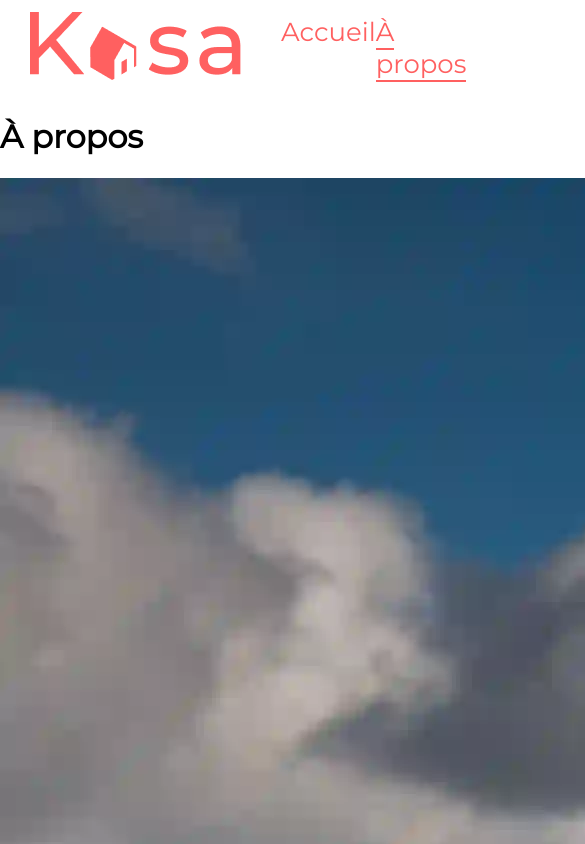
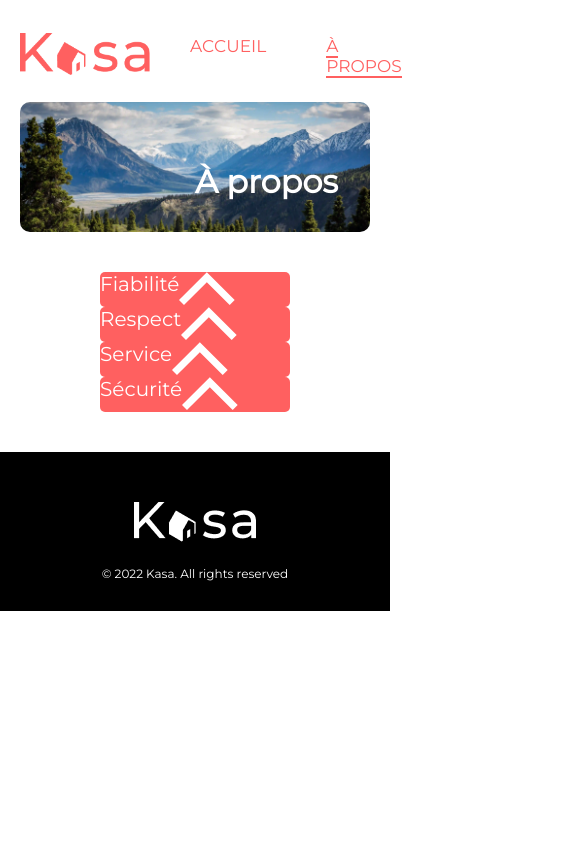
Before and after one commit to Mbformation/P11-Kasa, a React (Create React App) app: page /about in a window 390 px wide. Shown: the top 844 px of the page, 585 px wide, since content can reach past the window. Built offline with nearby package versions, Linux system fonts and the light colour scheme.

Commit message:
ajout style page home et about

```diff
--- a/src/TemplateComponents/BannerTemplate/index.jsx
+++ b/src/TemplateComponents/BannerTemplate/index.jsx
@@ -4,9 +4,11 @@ import React from 'react';
 function BannerTemplate(props) {
 
     return(
-        <div>
-        <h1>{props.slogan}</h1>
-        <img src={props.src} alt={props.alt} />
+        <div className='wrapper'>
+            <div className='banner'>
+                <h1>{props.slogan}</h1>
+                <img src={props.src} alt={props.alt} />
+            </div>
         </div>
     )
 }
--- a/src/TemplateComponents/CardTemplate/index.jsx
+++ b/src/TemplateComponents/CardTemplate/index.jsx
@@ -3,11 +3,11 @@ import { Link } from "react-router-dom"
 
 function CardTemplate({ id, title, cover}) {
     return (
-        <li>
+        <li className='card'>
             <Link to={`/accommodation/${id}`}>
-            <article>
-                <img src={cover} alt={title} />
-                <h2>{title}</h2>
+                <article>
+                    <img src={cover} alt={title} />
+                    <h2>{title}</h2>
                 </article>
             </Link>
         </li>
--- a/src/TemplateComponents/CollapsibleTemplate/index.jsx
+++ b/src/TemplateComponents/CollapsibleTemplate/index.jsx
@@ -5,10 +5,17 @@ function CollapsibleTemplate(props) {
     const [isOpen, setIsOpen] = useState(false)
 
     return(
-        <div className="collapse">
-            <button className="toggle" onClick={() => setIsOpen(!isOpen)}>{props.label}</button>
+        <div className="collapsible">
+            <button className="collapsible-button" onClick={() => setIsOpen(!isOpen)}>
+                {props.label}
+                {!isOpen && <svg viewBox="0 0 24 15" fill="none" xmlns="http://www.w3.org/2000/svg">
+                <path d="M21.7268 14.1403L23.8597 11.9951L11.9298 0.0764155L-5.01125e-05 12.0072L2.13287 14.1403L11.9298 4.34257L21.7268 14.1403Z" fill="white"/>
+                </svg>}
+                {isOpen && <svg viewBox="0 0 25 15" fill="none" xmlns="http://www.w3.org/2000/svg">
+                <path d="M2.6635 0.859489L0.530579 3.00462L12.4605 14.9233L24.3904 2.99257L22.2575 0.859489L12.4605 10.6572L2.6635 0.859489Z" fill="white"/>
+                </svg>}
+            </button>
             {isOpen && <div className="content">{props.children}</div>}
-
         </div>
     )
 }
--- a/src/layouts/Footer/index.jsx
+++ b/src/layouts/Footer/index.jsx
@@ -10,8 +10,6 @@ function Footer() {
             </div>
         </footer>
     )
-
-
 }
 
 export default Footer;
--- a/src/pages/about/CollapsiblesAbout/index.jsx
+++ b/src/pages/about/CollapsiblesAbout/index.jsx
@@ -6,28 +6,25 @@ function CollapsiblesAbout() {
 
     return (
         <section>
-            <div>
+            <div className='wrapper'>
                 <CollapsibleTemplate
                 label='Fiabilité'>
                 <p>Les annonces postées sur Kasa garantissent une fiabilité totale.
                 Les photos sont conformes aux logements, et toutes les informations sont régulièrement vérifiées par nos équipes.</p>
                 </CollapsibleTemplate>
-            </div>
-            <div>
+
                 <CollapsibleTemplate
                 label='Respect'>
                 <p>La bienveillance fait partie des valeurs fondatrices de Kasa.
                 Tout comportement discriminatoire ou de perturbation du voisinage entraînera une exclusion de notre plateforme.</p>
                 </CollapsibleTemplate>
-            </div>
-            <div>
+
                 <CollapsibleTemplate
                 label='Service'>
                 <p>Nos équipes se tiennent à votre disposition pour vous fournir une expérience parfaite.
                 N'hésitez pas à nous contacter si vous avez la moindre question.</p>
                 </CollapsibleTemplate>
-            </div>
-            <div>
+
                 <CollapsibleTemplate
                 label='Sécurité'>
                 <p>La sécurité est la priorité de Kasa.
--- a/src/pages/about/index.jsx
+++ b/src/pages/about/index.jsx
@@ -9,7 +9,7 @@ function About() {
     return (
         <>
         <Header />
-        <main>
+        <main className='about-content'>
         <BannerAbout />
         <CollapsiblesAbout />
         </main>
--- a/src/pages/home/cardsHome/index.jsx
+++ b/src/pages/home/cardsHome/index.jsx
@@ -5,6 +5,7 @@ import accommodations from '../../../Data/accommodations.json';
 function CardsHome() {
     return (
         <section>
+            <div className='wrapper'>
                 <ul>
                     {accommodations.map(({ id, title, cover}) => (
                         <CardTemplate
@@ -15,6 +16,7 @@ function CardsHome() {
                         />
                     ))}
                 </ul>
+            </div>
         </section>
     )
 }
--- a/src/pages/home/index.jsx
+++ b/src/pages/home/index.jsx
@@ -11,7 +11,7 @@ function Home() {
     return (
         <>
             <Header />
-            <main>
+            <main className='home-content'>
                 <BannerHome />
                 <CardsHome />
             </main>
--- a/src/styles.css
+++ b/src/styles.css
@@ -1,24 +1,44 @@
+/*
+                   *               ---->   Style Kasa platform   <----                       *
+                   *    Part I - Generic styling (font, layouts, template components...)     *
+                   *    Part II - Styling for a specific page                                *
+                   *    Part III - Media queries                                             *
+*/
+
+/*
+Part I - Generic styling -
+*/
+
+/*Font*/
 @font-face {
     font-family: "Montserrat";
     src: url(./../src/Assets/Fonts/montserratRegular.ttf);
 }
 
+/*Layout*/
 body {
     font-family: "Montserrat", sans-serif;
     margin: 0;
+    color: #FF6060;
 }
 
 .wrapper {
     box-sizing: border-box;
     margin: 0 auto;
     max-width: 1400px;
-    padding: 0 30px;
+    padding: 0 80px;
 }
 
 header .wrapper {
     display: flex;
     align-items: center;
     justify-content: space-between;
+    padding-top: 30px;
+    padding-bottom: 60px;
+}
+
+header img {
+    width: 200px;
 }
 
 nav ul {
@@ -26,9 +46,13 @@ nav ul {
     display: flex;
 }
 
+nav li:last-child {
+    padding-left: 60px;
+}
+
 nav li a {
     text-decoration: none;
-    font-size: 26px;
+    font-size: 22px;
     color: #FF6060;
 }
 
@@ -36,17 +60,48 @@ nav a.active {
     border-bottom: 2px #FF6060 solid;
 }
 
-
-
 footer {
     background-color: black;
     text-align: center;
 }
 
-footer p {
-    color: white;
+footer img {
+    padding-top: 50px;
+    padding-bottom: 20px;
 }
 
+footer p {
+    font-size: 17px;
+    color: white;
+    margin: 0;
+    padding-bottom: 30px;
+}
+
+/*Banner component */
+.banner {
+    width: 100%;
+    height: 200px;
+    position: relative;
+    border-radius: 10px;
+    overflow: hidden;
+}
+
+.banner h1 {
+    color: white;
+    position: absolute;
+    top: 30%;
+    left: 50%;
+    bottom: 30%;
+}
+
+.banner img {
+    width: 100%;
+    height: 100%;
+    object-fit: cover;
+}
+
+
+/*Slideshow component */
 .slideshow-container {
     min-height: 100vh;
     display: flex;
@@ -84,7 +139,6 @@ footer p {
     position: absolute;
 }
 
-
 .left {
     left: 0;
 }
@@ -99,3 +153,139 @@ footer p {
     text-align: center;
     z-index: 3;
 }
+
+/*Card component */
+.card a {
+    text-decoration: none;
+    font-size: 16px;
+    color: #FF6060;
+}
+
+.card article {
+    border-radius: 10px;
+    height: 300px;
+    overflow: hidden;
+    position: relative;
+}
+
+.card img {
+    width: 100%;
+    height: 100%;
+    object-fit: cover;
+}
+
+.card h2 {
+    font-size: 16px;
+    color: white;
+    border: red solid 2px;
+    position: absolute;
+    top: 145px;
+}
+
+
+/*Collapsible component */
+.collapsible-button {
+    all: unset;
+    width: 100%;
+    height: 35px;
+    display: flex;
+    color:white;
+    background-color: #FF6060;
+    font-size: 20px;
+    border-radius: 5px;
+    cursor: pointer;
+}
+
+.collapsible-button p {
+    background-color: #F6F6F6;
+}
+
+
+/*
+Part II - Page-specific styling -
+*/
+
+/*Home Page */
+
+.home-content section .wrapper {
+    padding-top: 50px;
+    padding-bottom: 50px;
+}
+
+.home-content section ul {
+    border-radius: 20px;
+    margin: 0;
+    background-color: #F6F6F6;
+    padding: 60px 30px;
+    list-style-type: none;
+    display: grid;
+    grid-template-columns: 1fr 1fr 1fr;
+    grid-column-gap: 50px;
+    grid-row-gap: 50px;
+}
+
+
+/*About Page */
+
+.about-content section .wrapper {
+    padding: 40px 100px;
+}
+
+
+
+/*
+Part III - Media Queries -
+*/
+
+/*Screens between 769 and 992*/
+@media only screen and (max-width: 992px) {
+
+    .home-content section ul {
+        grid-template-columns: 1fr 1fr;
+    }
+}
+
+/*Screens of 768 pixels and below*/
+@media only screen and (max-width: 768px) {
+
+    .wrapper {
+        padding: 0 20px;
+    }
+
+    header .wrapper {
+        padding-top: 20px;
+        padding-bottom: 10px;
+    }
+
+
+    header img {
+        width: 130px;
+    }
+
+    nav li a {
+        font-size: 17px;
+        text-transform: uppercase;
+    }
+
+
+    footer p {
+        font-size: 12px;
+    }
+
+    .banner {
+        height: 130px;
+    }
+
+    .home-content section .wrapper {
+        padding-top: 0px;
+        padding-bottom: 20px;
+    }
+
+    .home-content section ul {
+        grid-template-columns: 1fr;
+        padding: 20px 0px;
+        background-color: white;
+        grid-row-gap: 20px;
+
+    }
+}
```
Lines whose indentation alone changed are shown as unchanged.
